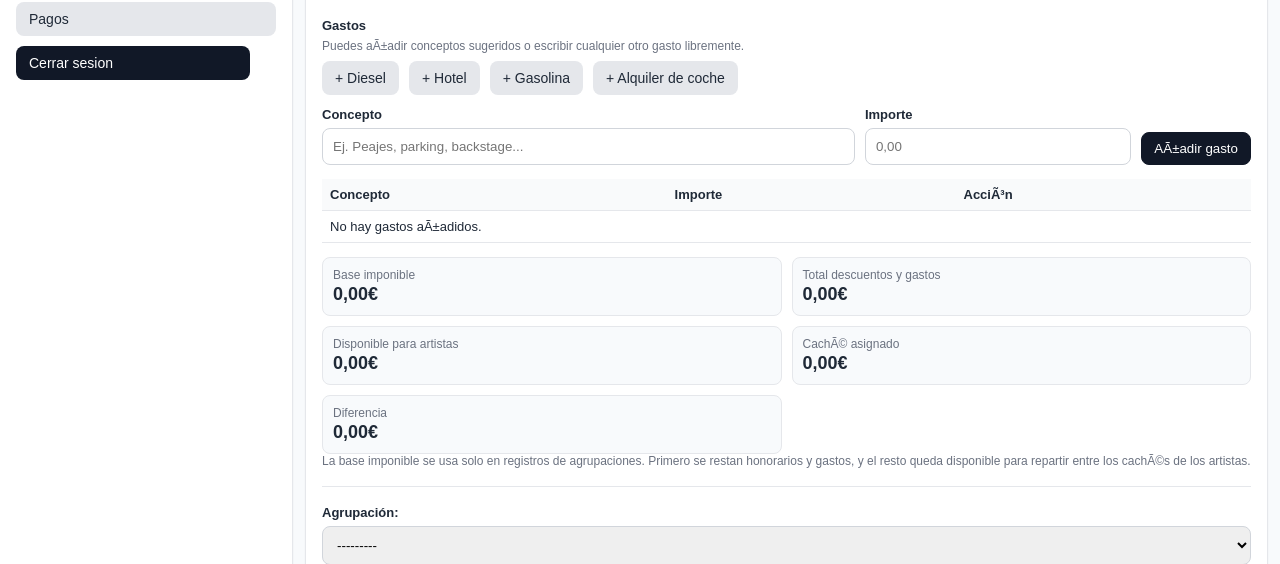
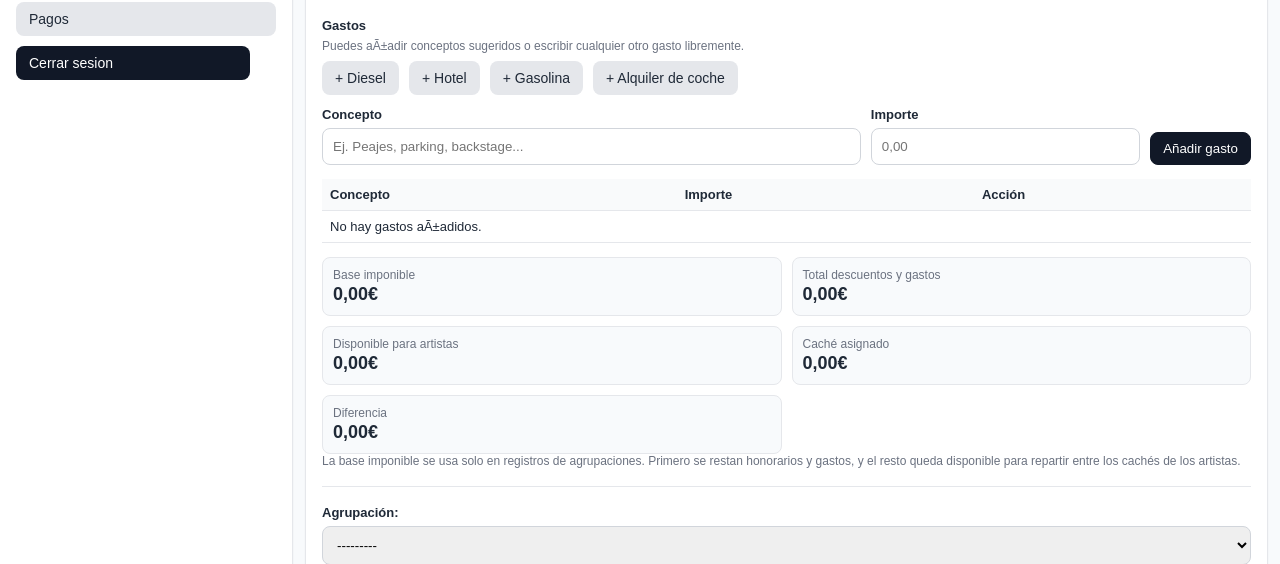
Before and after one commit to kkimett/gestionArtistas, a Django app: page /artists/agrupaciones/registros/nuevo/ in a window 1280 px wide. Shown: the part 270-834 px from the top of the page. Run offline with Django 4.2, Linux system fonts and the light colour scheme; a user stored in the database is signed in; tables that the repository leaves empty hold one stand-in row (values such as "Sample post"); parts of the project's set-up code (start-up, migrations or seed data) failed here and were passed over.

Commit message:
se modifican los labels para que no tengan caracteres raros

```diff
--- a/artists/templates/artists/grouping_record_form.html
+++ b/artists/templates/artists/grouping_record_form.html
@@ -99,7 +99,7 @@ th { background: #f9fafb; }
                     <input id="expense-amount" type="number" min="0" step="0.01" placeholder="0,00">
                 </div>
                 <div class="field">
-                    <button class="pill-btn" type="button" id="add-expense-btn">AÃ±adir gasto</button>
+                    <button class="pill-btn" type="button" id="add-expense-btn">Añadir gasto</button>
                 </div>
             </div>
 
@@ -109,11 +109,11 @@ th { background: #f9fafb; }
                         <tr>
                             <th>Concepto</th>
                             <th>Importe</th>
-                            <th>AcciÃ³n</th>
+                            <th>Acción</th>
                         </tr>
                     </thead>
                     <tbody id="gastos-body">
-                        <tr><td colspan="3">No hay gastos aÃ±adidos.</td></tr>
+                        <tr><td colspan="3">No hay gastos añadidos.</td></tr>
                     </tbody>
                 </table>
             </div>
@@ -123,10 +123,10 @@ th { background: #f9fafb; }
             <div class="kpi"><div class="label">Base imponible</div><div class="value" id="budget-base">0,00â‚¬</div></div>
             <div class="kpi"><div class="label">Total descuentos y gastos</div><div class="value" id="budget-gastos">0,00â‚¬</div></div>
             <div class="kpi"><div class="label">Disponible para artistas</div><div class="value" id="budget-disponible">0,00â‚¬</div></div>
-            <div class="kpi"><div class="label">CachÃ© asignado</div><div class="value" id="budget-asignado">0,00â‚¬</div></div>
+            <div class="kpi"><div class="label">Caché asignado</div><div class="value" id="budget-asignado">0,00â‚¬</div></div>
             <div class="kpi"><div class="label">Diferencia</div><div class="value" id="budget-diferencia">0,00â‚¬</div></div>
         </div>
-        <div class="hint">La base imponible se usa solo en registros de agrupaciones. Primero se restan honorarios y gastos, y el resto queda disponible para repartir entre los cachÃ©s de los artistas.</div>
+        <div class="hint">La base imponible se usa solo en registros de agrupaciones. Primero se restan honorarios y gastos, y el resto queda disponible para repartir entre los cachés de los artistas.</div>
 
         <div class="subsection">
 
--- a/artists/views.py
+++ b/artists/views.py
@@ -1135,7 +1135,7 @@ class GroupingRecordBatchProcessStandbyView(LoginRequiredMixin, View):
         if batch.base_disponible_para_artistas is not None and batch.total_cache_lineas > batch.base_disponible_para_artistas:
             messages.error(
                 request,
-                "No se puede procesar el Stand By porque la suma de los cachÃ©s supera la base disponible.",
+                "No se puede procesar el Stand By porque la suma de los caches supera la base disponible.",
             )
             return redirect("artists:record-grouping-list")
 
```
